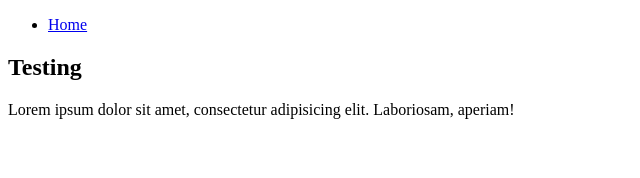
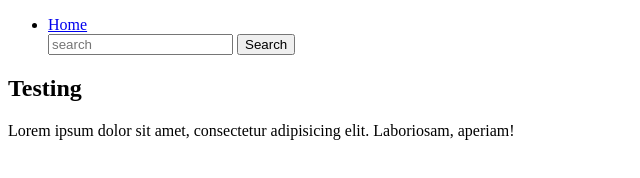
Before and after one commit to DatAlfredPham/BSProject5008, a plain HTML site: page index.html in a window 1280 px wide. Shown: the whole page, without its empty margins (0-640 px from the left). Drawn offline with Linux system fonts and the light colour scheme.

Commit message:
them form search

```diff
--- a/index.html
+++ b/index.html
@@ -18,6 +18,10 @@
             <ul>
                 <li>
                     <a href="#">Home</a>
+                    <form action="">
+                        <input type="text" placeholder="search">
+                        <button>Search</button>
+                    </form>
                 </li>
             </ul>
         </nav>
```
